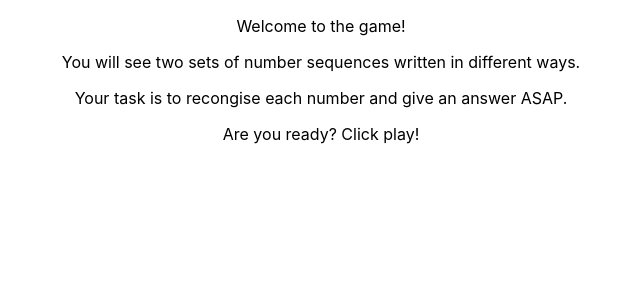
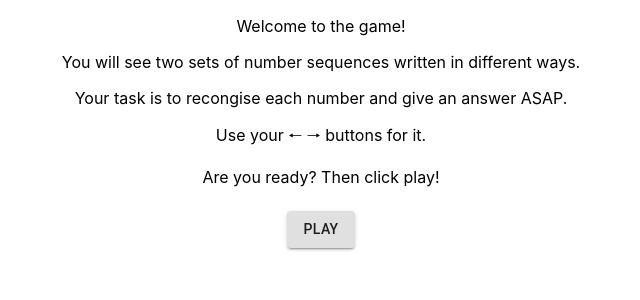
Before and after one commit to imciflam/readability-test-minigame, a React (Create React App) app: page / in a window 1280 px wide. Shown: the top 300 px of the page, without its empty margins (319-959 px from the left). Built offline with nearby package versions, Linux system fonts and the light colour scheme.

Commit message:
changed to function components

```diff
--- a/src/components/WelcomeScreen.js
+++ b/src/components/WelcomeScreen.js
@@ -1,7 +1,19 @@
 import React, { Component } from "react";
+import Button from "@material-ui/core/Button";
+import { makeStyles } from "@material-ui/core/styles";
 
-export default class WelcomeScreen extends Component {
-  render() {
+const useStyles = makeStyles(theme => ({
+  button: {
+    margin: theme.spacing(1)
+  },
+  input: {
+    display: "none"
+  }
+}));
+
+export default function WelcomeScreen() {
+  const classes = useStyles();
+
   return (
     <React.Fragment>
       <p>Welcome to the game!</p>
@@ -12,8 +24,13 @@ export default class WelcomeScreen extends Component {
 
       <p>Your task is to recongise each number and give an answer ASAP.</p>
 
-        <p>Are you ready? Click play!</p>
+      <p>Use your 🠐 🠒 buttons for it.</p>
+
+      <p>Are you ready? Then click play!</p>
+
+      <Button variant="contained" className={classes.button}>
+        Play
+      </Button>
     </React.Fragment>
   );
 }
-}
```
Also changed, not shown: 1 other file (tests, documents, lock files or other folders). Lines whose indentation alone changed are shown as unchanged.
